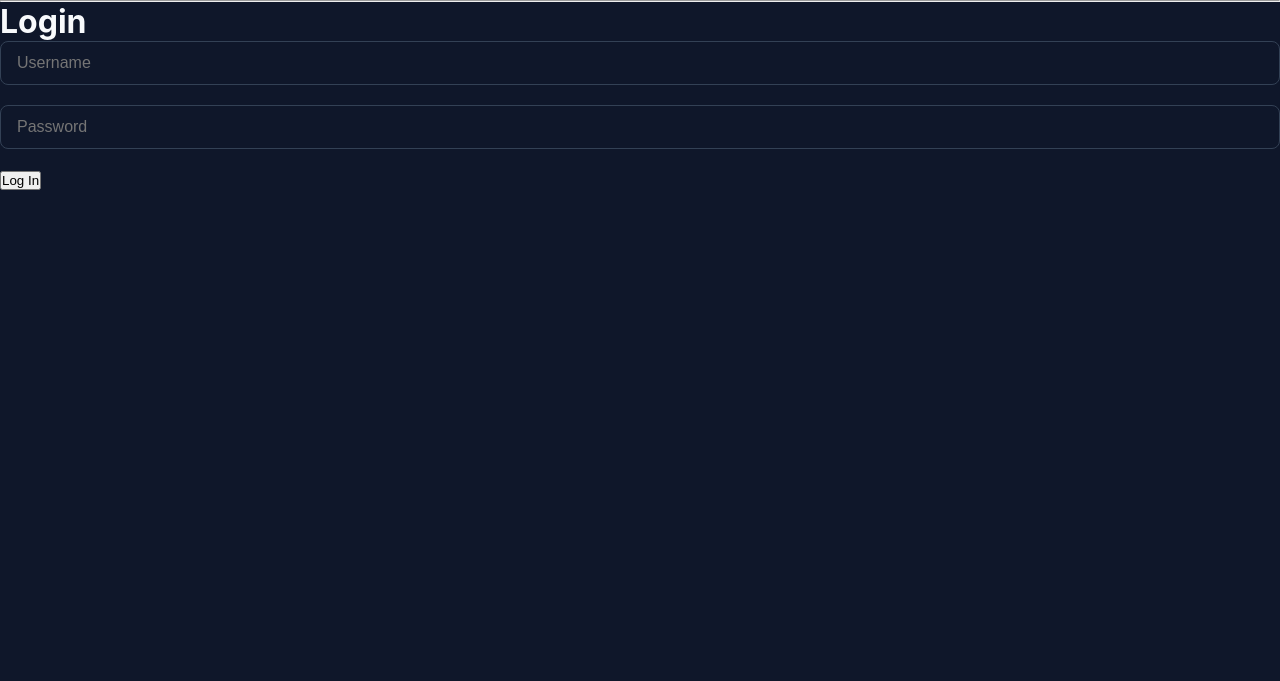
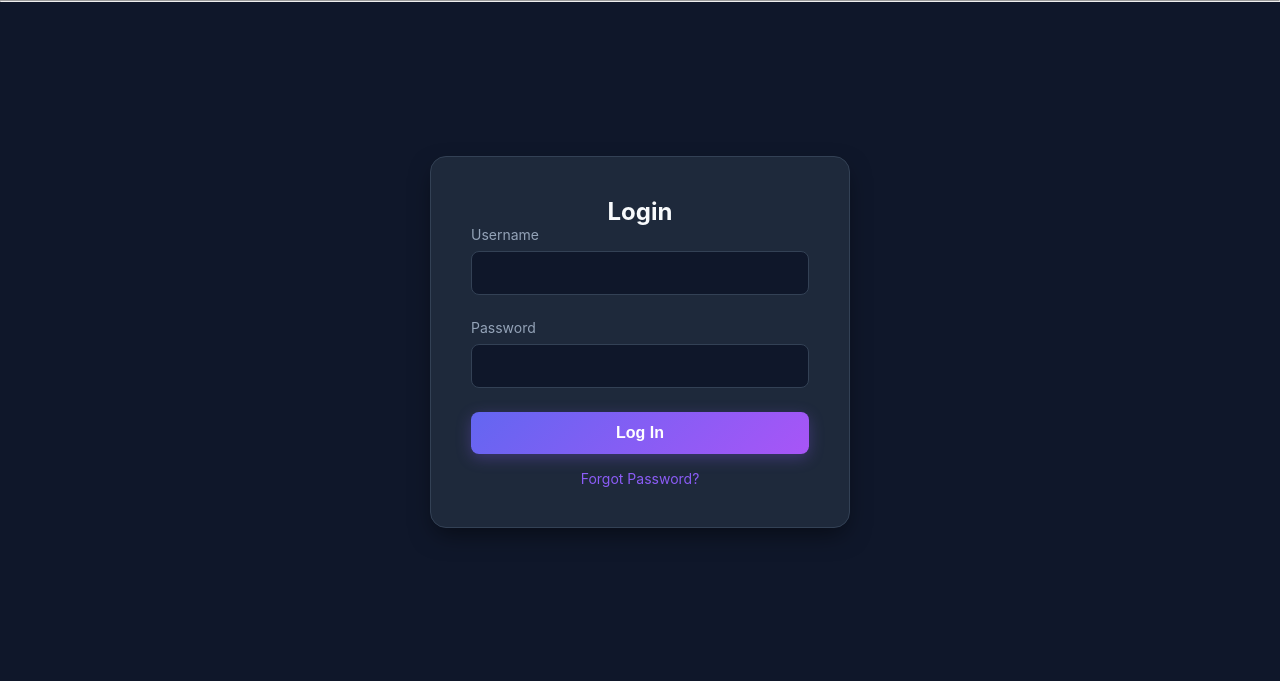
Before and after one commit to sonabenT/PREPNOVA, a Flask app: page / in a window 1280 px wide. Shown: the part 62-743 px from the top of the page. Run offline with Flask 3, Linux system fonts and the light colour scheme.

Commit message:
fix login card layout and add forgot password link

```diff
--- a/templates/login.html
+++ b/templates/login.html
@@ -1,9 +1,23 @@
 {% extends "base.html" %}
+
 {% block content %}
-<h1>Login</h1>
-<form>
-    <input type="text" placeholder="Username"><br><br>
-    <input type="password" placeholder="Password"><br><br>
-    <button type="submit">Log In</button>
-</form>
+<div class="login-wrapper">
+    <div class="login-card">
+        <h2>Login</h2>
+        <form method="POST" action="{{ url_for('login') }}">
+            <div class="form-group">
+                <label for="username">Username</label>
+                <input type="text" id="username" name="username" required>
+            </div>
+            <div class="form-group">
+                <label for="password">Password</label>
+                <input type="password" id="password" name="password" required>
+            </div>
+            <button type="submit" class="btn-gradient">Log In</button>
+        </form>
+        <p style="margin-top: 1rem; text-align: center; font-size: 0.875rem;">
+            <a href="{{ url_for('forgot_password') }}" style="color: var(--accent-purple); text-decoration: none;">Forgot Password?</a>
+        </p>
+    </div>
+</div>
 {% endblock %}
```
